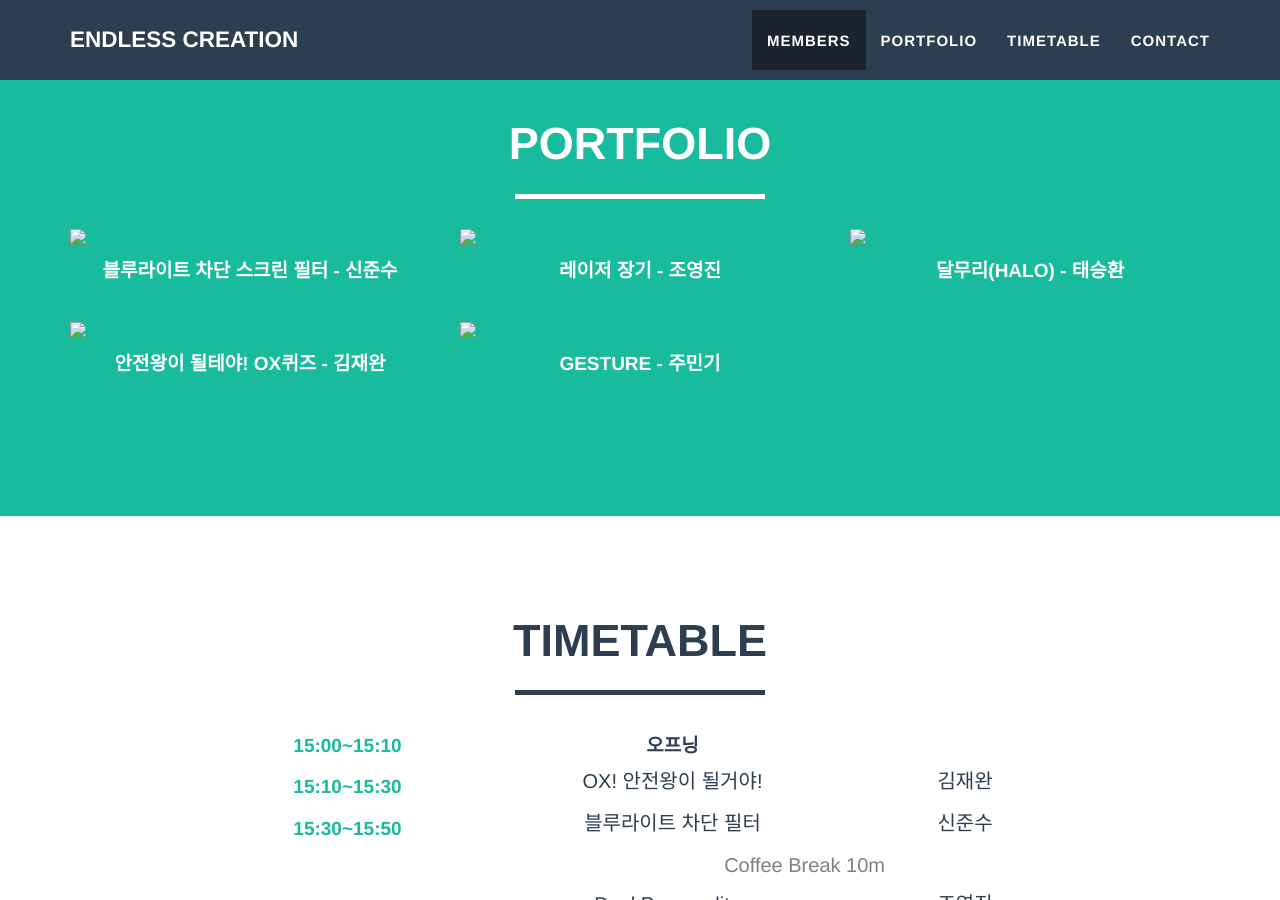
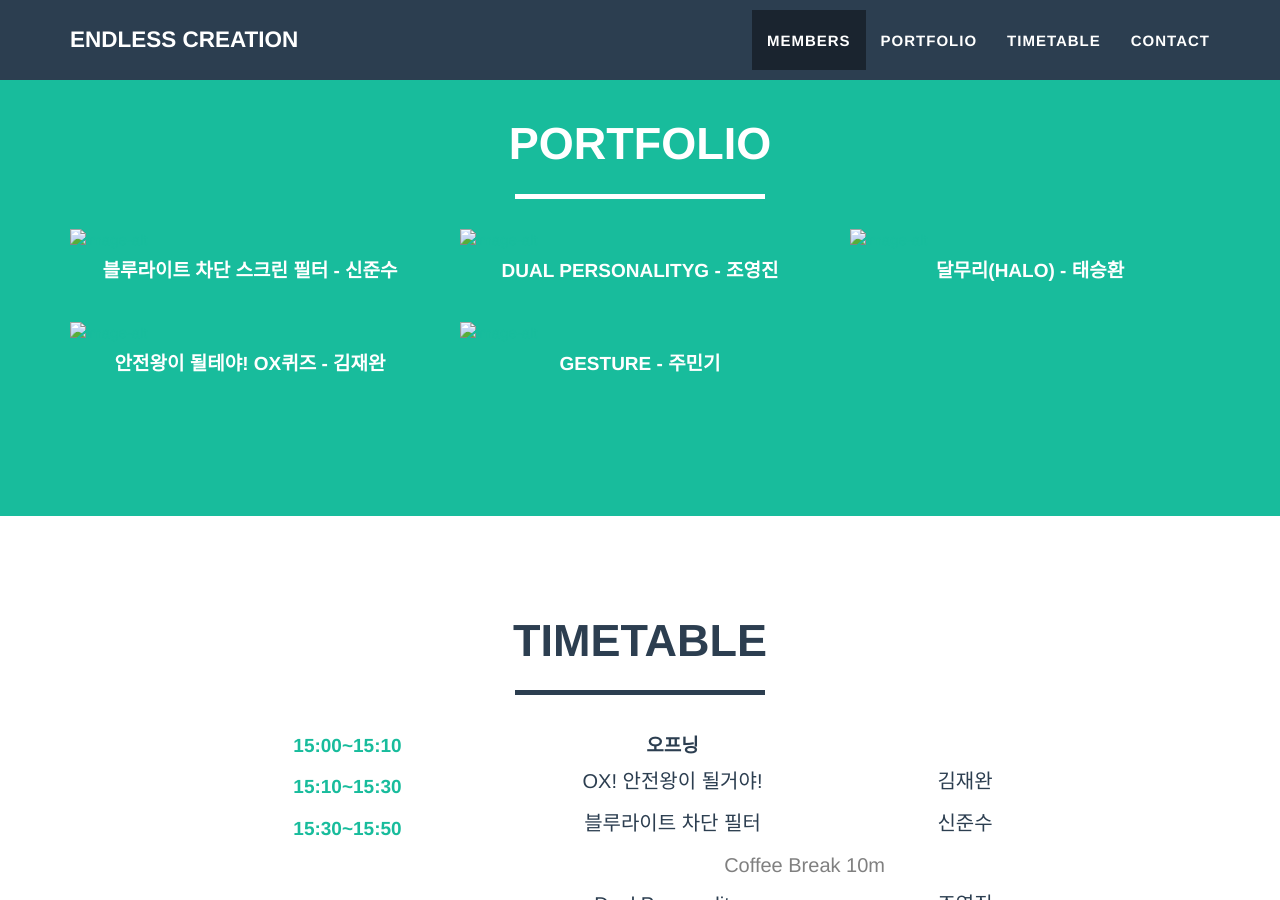
Before and after one commit to ec2014e/ec2014e.github.com, a Jekyll site: the page built from _posts/2015-11-14-jyj-5.md, in a window 1280 px wide and 900 px high, scrolled down 1046 px. Built offline with Jekyll 4.4.1, drawn with Linux system fonts in a browser that asks for light colours; some web fonts are replaced.

Commit message:
Update 2015-11-14-jyj-5.md

```diff
--- a/_posts/2015-11-14-jyj-5.md
+++ b/_posts/2015-11-14-jyj-5.md
@@ -16,7 +16,7 @@ alt: image-alt
 project-date: 2015-07-31 - 2014-11-21
 client: Start Bootstrap
 creator: 조영진
-project-title: 레이저 장기
+project-title: Dual Personalityg
 category: Android
 description: 최근들어 더 지니어스 3가 다시 시작되었다. <br> 그래서 더 지니어스 게임에 대한 관심이 증가하고 있다. <br> 이때 레이저 장기 게임 어플리케이션이 눈에 들어와 만들게 되었다.
 repository:
```
